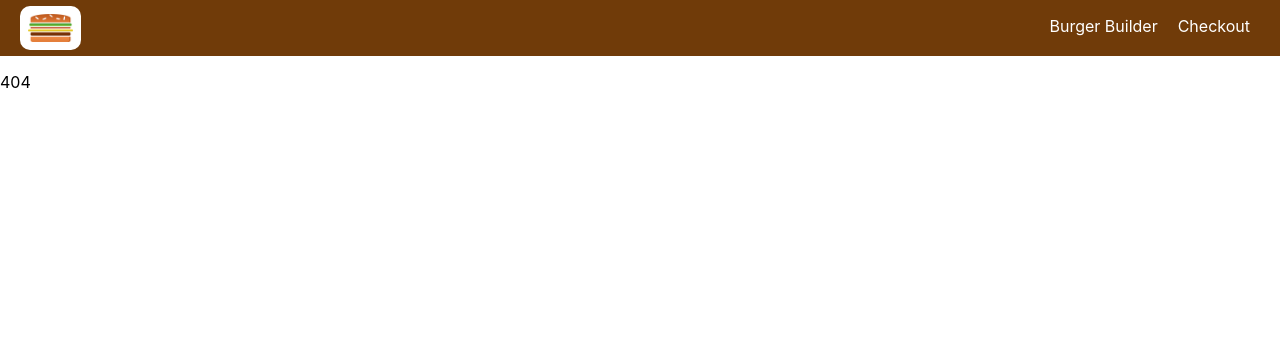
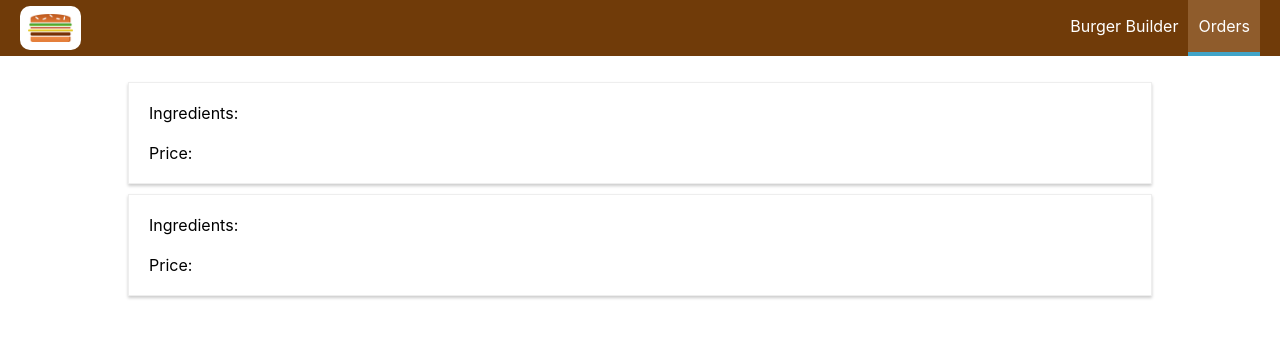
Before and after one commit to zdraffko/burger-builder, a React (Create React App) app: page /orders in a window 1280 px wide. Before the commit this address had no page. Shown: the top 338 px of the page. Built offline with nearby package versions, Linux system fonts and the light colour scheme.

Commit message:
Added an Orders page and updated navigation

```diff
--- a/src/App.js
+++ b/src/App.js
@@ -4,6 +4,7 @@ import { Route, Redirect, Switch } from "react-router-dom";
 import Layout from "./containers/Layout/Layout";
 import BurgerBuilder from "./containers/BurgerBuilder/BurgerBuilder";
 import Checkout from "./containers/Checkout/Checkout";
+import OrderTracker from "./containers/OrdersTracker/OrdersTracker";
 
 class App extends Component {
   render() {
@@ -13,6 +14,7 @@ class App extends Component {
           <Switch>
             <Route path="/burger-builder" component={BurgerBuilder} />
             <Route path="/checkout" component={Checkout} />
+            <Route path="/orders" component={OrderTracker} />
             <Redirect exact from="/" to="/burger-builder" />
             <Route render={() => <div>404</div>} />
           </Switch>
--- a/src/components/Navigation/NavItems/NavItem/NavItem.js
+++ b/src/components/Navigation/NavItems/NavItem/NavItem.js
@@ -6,7 +6,7 @@ import styles from "./NavItem.module.css";
 
 const NavItem = ({ link, children }) => (
   <li className={styles.NavItem}>
-    <NavLink to={link}>{children}</NavLink>
+    <NavLink to={link} activeClassName={styles.active}>{children}</NavLink>
   </li>
 );
 
--- a/src/components/Navigation/NavItems/NavItems.js
+++ b/src/components/Navigation/NavItems/NavItems.js
@@ -6,7 +6,7 @@ import styles from "./NavItems.module.css";
 const NavItems = () => (
   <ul className={styles.NavItems}>
     <NavItem link="/burger-builder">Burger Builder</NavItem>
-    <NavItem link="/checkout">Checkout</NavItem>
+    <NavItem link="/orders">Orders</NavItem>
   </ul>
 );
 
--- a/src/components/Order/CheckoutSummary/CheckoutSummary.module.css
+++ b/src/components/Order/CheckoutSummary/CheckoutSummary.module.css
@@ -5,6 +5,7 @@
 }
 
 .BurgerPreview {
+  display: flex;
   width: 100%;
   margin: auto;
 }
--- /dev/null
+++ b/src/components/Order/Order.js
@@ -0,0 +1,12 @@
+import React from "react";
+
+import styles from "./Order.module.css";
+
+const Order = () => (
+  <div className={styles.Order}>
+    <p>Ingredients:</p>
+    <p>Price:</p>
+  </div>
+);
+
+export default Order;
--- /dev/null
+++ b/src/components/Order/Order.module.css
@@ -0,0 +1,7 @@
+.Order {
+  width: 80%;
+  border: 1px solid #eee;
+  box-shadow: 0px 2px 3px #ccc;
+  padding: 10px;
+  margin: 10px auto;
+}
--- a/src/containers/BurgerBuilder/BurgerBuilder.js
+++ b/src/containers/BurgerBuilder/BurgerBuilder.js
@@ -78,6 +78,7 @@ class BurgerBuilder extends Component {
         `${encodeURIComponent(ingredient)}=${encodeURIComponent(this.state.ingredients[ingredient])}`
       );
     });
+    queryParams.push(`price=${this.state.price}`);
     this.props.history.push({
       pathname: "/checkout",
       search: `?${queryParams.join("&")}`
--- a/src/containers/Checkout/Checkout.js
+++ b/src/containers/Checkout/Checkout.js
@@ -6,21 +6,22 @@ import ContactData from "./ContactData/ContactData";
 
 class Checkout extends Component {
   state = {
-    ingredients: {
-      meat: 0,
-      cheese: 0,
-      salad: 0,
-      bacon: 0,
-    }
+    ingredients: {},
+    price: null,
   }
 
   componentDidMount() {
     const queryParams = new URLSearchParams(this.props.location.search);
     const ingredients = {};
+    let price = null;
     for (const [key, value] of queryParams.entries()) {
-      ingredients[key] = +value;
+      if (key === "price") {
+        price = value;
+      } else {
+        ingredients[key] = +value;
+      }
     }
-    this.setState({ ingredients });
+    this.setState({ ingredients, price });
   }
 
   cancelOrderHandler = () => {
@@ -39,7 +40,16 @@ class Checkout extends Component {
           checkoutCanceled={this.cancelOrderHandler}
           checkoutContinued={this.continueOrderHandler}
         />
-        <Route path={`${this.props.match.path}/contact-data`} component={ContactData} />
+        <Route
+          path={`${this.props.match.path}/contact-data`}
+          render={(props) => (
+            <ContactData
+              ingredients={this.state.ingredients}
+              price={this.state.price}
+              history={props.history}
+            />
+          )}
+        />
       </div>
     );
   }
--- a/src/containers/Checkout/ContactData/ContactData.js
+++ b/src/containers/Checkout/ContactData/ContactData.js
@@ -4,6 +4,19 @@ import Button from "../../../components/UI/Button/Button";
 import styles from "./ContactData.module.css";
 
 class ContactData extends Component {
+  state = {
+    firstName: "",
+    lastName: "",
+    email: "",
+  }
+
+  orderHandler = (event) => {
+    event.preventDefault();
+    console.log(this.props.ingredients);
+    console.log(this.props.price);
+    this.props.history.push("/");
+  }
+
   render() {
     return (
       <div className={styles.ContactData}>
@@ -12,8 +25,7 @@ class ContactData extends Component {
           <input type="text" name="firstName" placeholder="First Name" />
           <input type="text" name="lastName" placeholder="Last Name" />
           <input type="email" name="email" placeholder="Email" />
-          <Button buttonType="Success" click={() => {}}>Order</Button>
-          <Button buttonType="Fail" click={() => {}}>Cancel</Button>
+          <Button buttonType="Success" click={this.orderHandler}>Order</Button>
         </form>
       </div>
     );
--- /dev/null
+++ b/src/containers/OrdersTracker/OrdersTracker.js
@@ -0,0 +1,18 @@
+import React, { Component } from "react";
+
+import Order from "../../components/Order/Order";
+
+class OrdersTracker extends Component {
+  state = { orders: {} }
+
+  render() {
+    return (
+      <div>
+        <Order />
+        <Order />
+      </div>
+    );
+  }
+}
+
+export default OrdersTracker;
```
